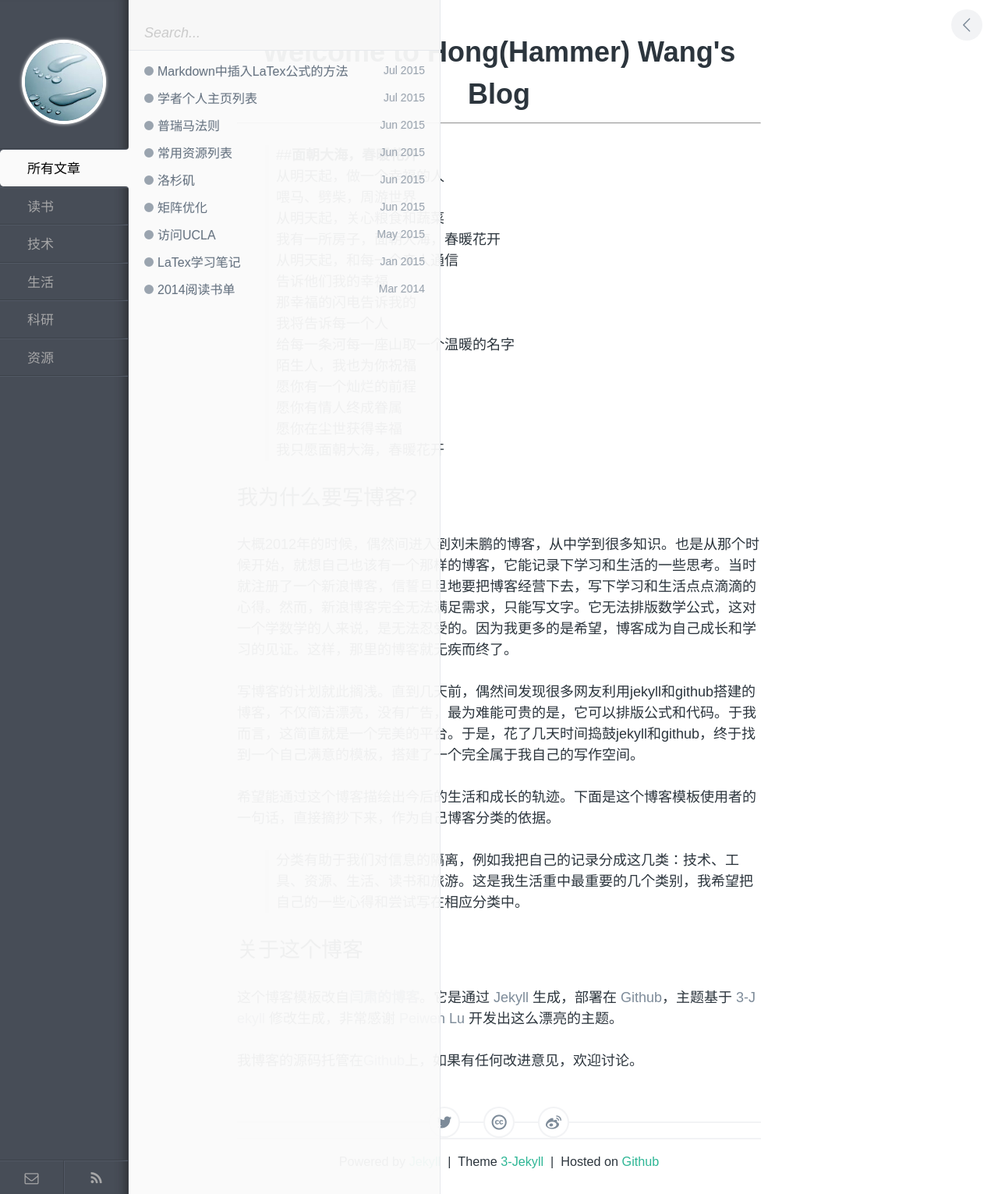
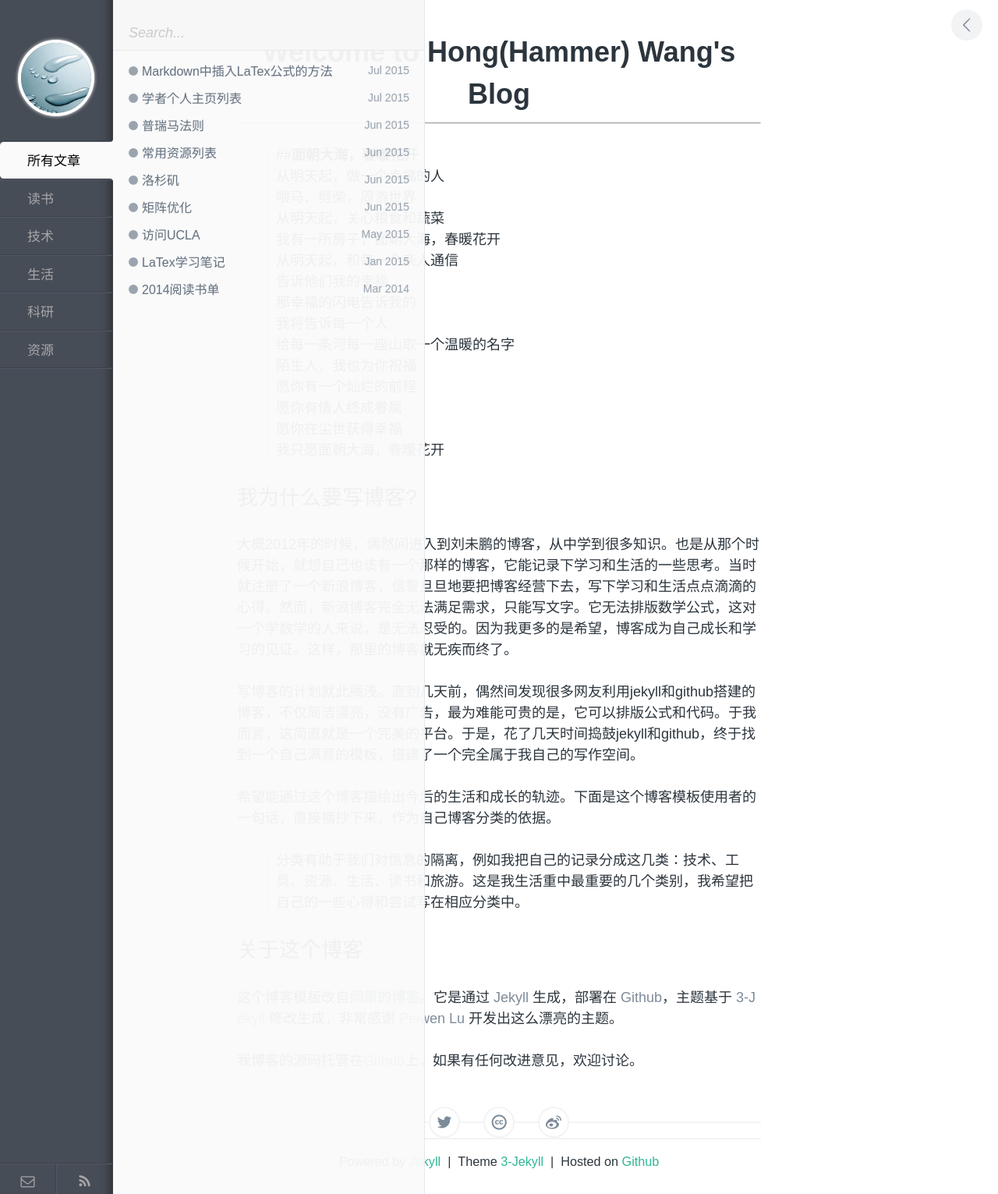
Before and after one commit to polyHong/polyHong.github.io, a Jekyll site: the page built from index.md, in a window 1280 px wide. Shown: the whole page at 78% size. Built offline with Jekyll 4.4.1, drawn with Linux system fonts in a browser that asks for light colours; Markdown is read by kramdown in place of the engine named in the settings.

Commit message:
side bar width reduced

```diff
--- a/assets/css/style.css
+++ b/assets/css/style.css
@@ -51,7 +51,7 @@ a {
    Sidebar => Tags & Posts List
 \*---------------------------------*/
 #sidebar {
-  width: 565px;
+  width: 545px;
   height: 100%;
   float: left; }
   @media screen and (min-device-width: 1281px) {
@@ -85,7 +85,7 @@ a {
    Tags
 \*---------------------------------*/
 #tags {
-  width: 165px;
+  width: 145px;
   height: 100%;
   background: #474d57;
   border-right: 1px solid #3c4149;
@@ -102,8 +102,8 @@ a {
       display: none; } }
 
 #avatar {
-  width: 100px;
-  height: 100px;
+  width: 90px;
+  height: 90px;
   margin: 55px auto 35px;
   border-radius: 50%;
   box-shadow: 0 0 0px 4px white, 0 0 4px 4px #eee;
@@ -171,7 +171,7 @@ a {
 
 #tags__bottom {
   width: 100%;
-  height: 44px;
+  height: 40px;
   border-top: 1px solid #3c4149;
   overflow: hidden;
   position: absolute;
```
